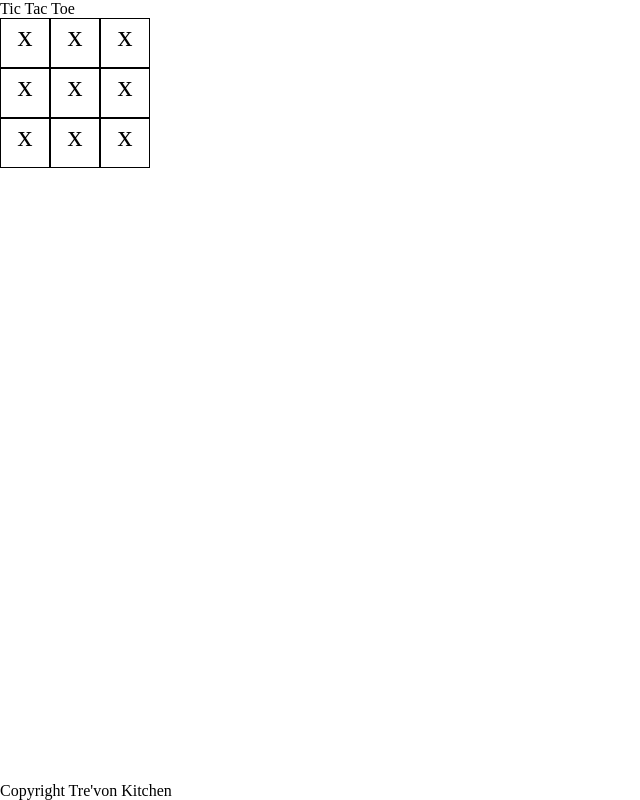
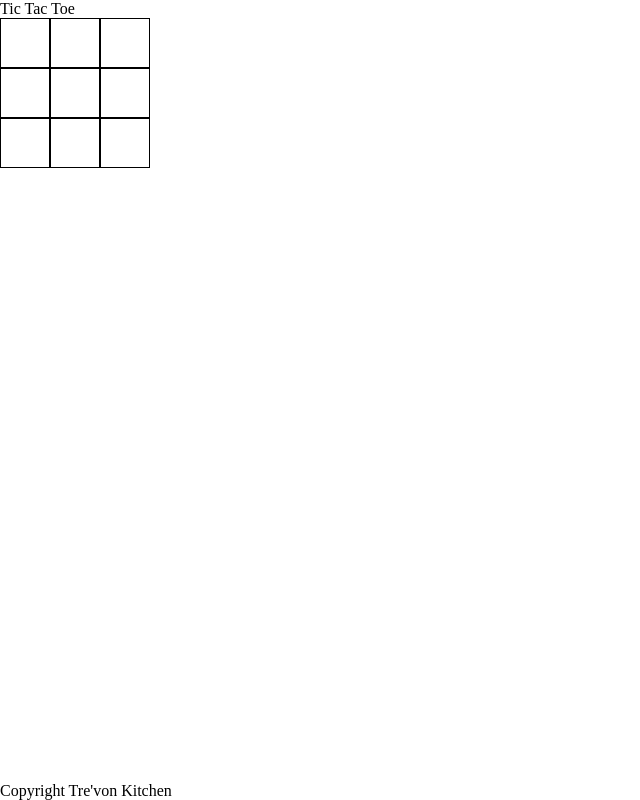
Before and after one commit to trekitch/tic-tac-toe, a plain HTML site: page index.html in a window 1280 px wide. Shown: the whole page, without its empty margins (0-640 px from the left). Drawn offline with Linux system fonts and the light colour scheme.

Commit message:
added renderBoard function

```diff
--- a/index.html
+++ b/index.html
@@ -6,21 +6,21 @@
         <meta name="viewport" content="width=device-width, initial-scale=1.0" />
         <title>Tic Tac Toe</title>
         <link rel="stylesheet" href="./css/style.css" />
-        <script src="./js/script.js"></script>
+        <script src="./js/script.js" defer></script>
     </head>
     <body>
         <header>Tic Tac Toe</header>
         <div id="game-area">
             <div class="board">
-                <div>x</div>
-                <div>x</div>
-                <div>x</div>
-                <div>x</div>
-                <div>x</div>
-                <div>x</div>
-                <div>x</div>
-                <div>x</div>
-                <div>x</div>
+                <!-- <div></div>
+                <div></div>
+                <div></div>
+                <div></div>
+                <div></div>
+                <div></div>
+                <div></div>
+                <div></div>
+                <div></div> -->
             </div>
         </div>
         <footer>Copyright Tre'von Kitchen</footer>
--- a/js/script.js
+++ b/js/script.js
@@ -6,7 +6,7 @@ const playerFactory = (name, icon) => {
 //gameboard module for storing the gameboard array
 //IIFE
 const gameBoard = (() => {
-    const board = ["x", "o", "x", "o", "x", "o", "x", "o", "x"];
+    const board = ["", "", "", "", "", "", "", "", ""];
     return {
         board,
     };
@@ -14,4 +14,17 @@ const gameBoard = (() => {
 
 console.log(gameBoard.board);
 
-function renderBoard(baordArray) {}
+function renderBoard(boardArray) {
+    const boardDisplay = document.querySelector(".board");
+    boardArray.forEach((element, index) => {
+        let div = document.createElement("div");
+        div.textContent = element;
+        div.classList.add(index);
+        boardDisplay.appendChild(div);
+    });
+}
+
+renderBoard(gameBoard.board);
+
+//controls game flow
+function game() {}
```
